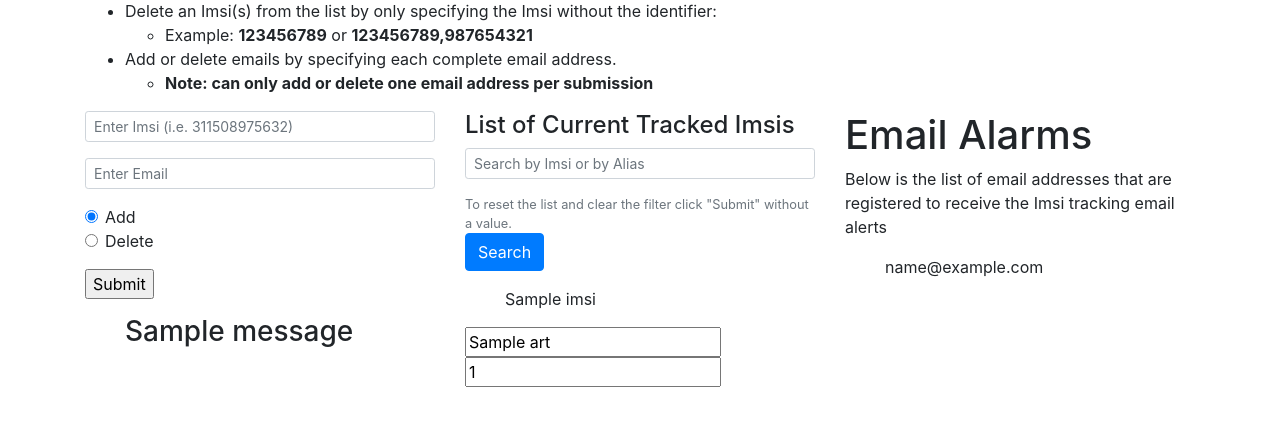
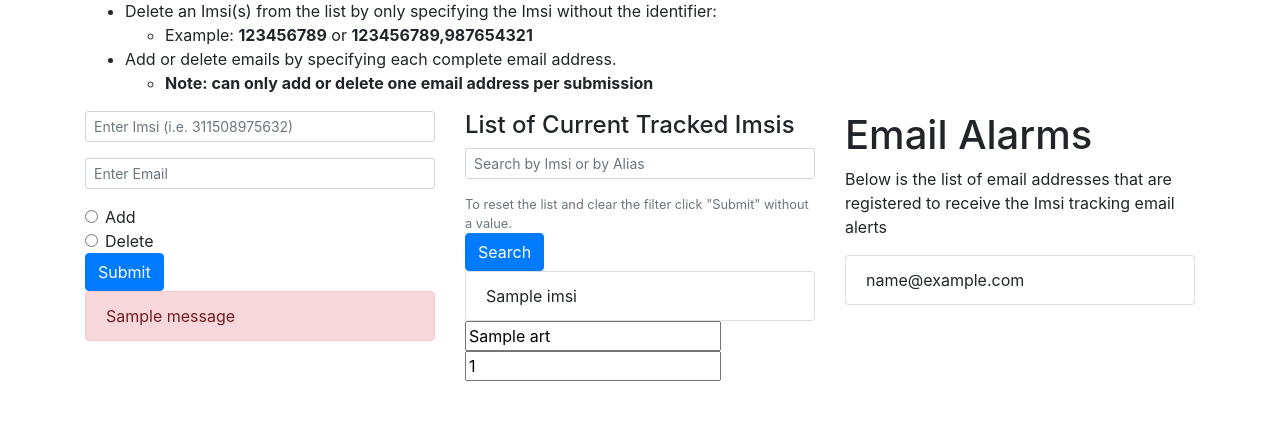
Before and after one commit to prowler0305/network_health_data, a Flask app: template uscc_api/templates/imsi_tracking/imsi_tracking.html in a window 1280 px wide. Shown: the part 214-640 px from the top of the page. Run offline with Flask 2, Linux system fonts and the light colour scheme; the template is opened without the code that fills it: most values are stand-ins (such as "Sample title", 1, 10 or a date in 2020); one stand-in notice (Sample message) is shown; form fields are guessed from the names that the template uses; some libraries are stand-ins or nearby versions.

Commit message:
Finish redesign of imsi_tracking.html with Bootstrap components. Fix 404 error loading bootstrap.min.js.

```diff
--- a/uscc_api/templates/imsi_tracking/imsi_tracking.html
+++ b/uscc_api/templates/imsi_tracking/imsi_tracking.html
@@ -6,8 +6,6 @@
 
     <!-- BootStrap CSS -->
     <link rel="stylesheet" media="screen" href={{ url_for('static', filename='bootstrap.min.css') }}>
-    <!-- BootStrap Javascript -->
-    <script src="\uscc_api\static\bootstrap.min.js"></script>
     <title>Imsi Web Tracker</title>
 </head>
 <body>
@@ -46,75 +44,93 @@
     <div class="container">
         <div class="row">
             <div class="col-sm-4">
-                <form method="POST">
+                <form method="POST" class="needs-validation" novalidate>
                     {{ form.csrf_token }}
                     <div class="form-group">
-                        <input class="form-control form-control-sm" type="text" id="imsi" name="imsi"
+                        <input class="form-control form-control-sm" type="text" id="imsis" name="imsis"
                                placeholder="Enter Imsi (i.e. 311508975632)">
+                        <div class="invalid-feedback">Please enter an Imsi</div>
                     </div>
                     <div class="form-group">
                         <input class="form-control form-control-sm" type="text" id="email" name="email"
                                placeholder="Enter Email">
                     </div>
-                    {% with messages = get_flashed_messages() %}
-                        {% if messages %}
-                            <ul>
-                                {% for message in messages %}
-                                    <p>
-                                        {% if message == "This field is required." %}
-                                            {{ message }}
-                                        {% endif%}
-                                    </p>
-                                {% endfor %}
-                            </ul>
-                        {% endif %}
-                    {% endwith%}
                     <div class="form-check">
-                        <input class="form-check-input" type="radio" name="addradio" id="addradio"
-                               value="Add" checked>
+                        <input class="form-check-input" type="radio" name="add_delete_radio" id="addradio"
+                               value="A">
                         <label class="form-check-label" for="addradio">
                             Add
                         </label>
                     </div>
                     <div class="form-check">
-                        <input class="form-check-input" type="radio" name="deleteradio" id="deleteradio" value="Delete">
+                        <input class="form-check-input" type="radio" name="add_delete_radio" id="deleteradio" value="D">
                         <label class="form-check-label" for="deleteradio">
                             Delete
                         </label>
                     </div>
+                    <button type="submit" class="btn btn-primary">Submit</button>
                     {% with messages = get_flashed_messages() %}
-                    {% if messages %}
-                        <ul>
+                        {% if messages %}
                             {% for message in messages %}
-                                <p>
-                                    {% if message in "Not a valid choice" %}
+                                {% if 'successfully' not in message %}
+                                    <div class="alert alert-danger" role="alertdialog">
                                         {{ message }}
-                                    {% endif%}
-                                </p>
+                                    </div>
+                                {% else %}
+                                    <div class="alert alert-success" role="alertdialog">
+                                        {{ message }}
+                                    </div>
+                                {% endif %}
                             {% endfor %}
-                        </ul>
-                    {% endif %}
-                    {% endwith %}
-                    {{ form.submit() }}
+                        {% endif %}
+                    {% endwith%}
                 </form>
-                {% with messages = get_flashed_messages() %}
-                    {% if messages %}
-                        <ul>
-                            {% for message in messages %}
-                                <p>
-                                    <h3>{{ message }}</h3>
-                                </p>
-                            {% endfor %}
-                        </ul>
-                    {% endif %}
-                {% endwith %}
-
+            <!--<form method="POST">-->
+                    <!--{{ form.csrf_token }}-->
+                    <!--<div class="form-group">-->
+                        <!--<input class="form-control form-control-sm" type="text" id="imsis" name="imsis"-->
+                               <!--placeholder="Enter Imsi (i.e. 311508975632)">-->
+                    <!--</div>-->
+                    <!--<div class="form-group">-->
+                        <!--<input class="form-control form-control-sm" type="text" id="email" name="email"-->
+                               <!--placeholder="Enter Email">-->
+                    <!--</div>-->
+                    <!--<div class="form-check">-->
+                        <!--<input class="form-check-input" type="radio" name="add_delete_radio" id="addradio"-->
+                               <!--value="A">-->
+                        <!--<label class="form-check-label" for="addradio">-->
+                            <!--Add-->
+                        <!--</label>-->
+                    <!--</div>-->
+                    <!--<div class="form-check">-->
+                        <!--<input class="form-check-input" type="radio" name="add_delete_radio" id="deleteradio" value="D">-->
+                        <!--<label class="form-check-label" for="deleteradio">-->
+                            <!--Delete-->
+                        <!--</label>-->
+                    <!--</div>-->
+                    <!--<button type="submit" class="btn btn-primary">Submit</button>-->
+                    <!--{% with messages = get_flashed_messages() %}-->
+                        <!--{% if messages %}-->
+                            <!--{% for message in messages %}-->
+                                <!--{% if 'successfully' not in message %}-->
+                                    <!--<div class="alert alert-danger" role="alertdialog">-->
+                                        <!--{{ message }}-->
+                                    <!--</div>-->
+                                <!--{% else %}-->
+                                    <!--<div class="alert alert-success" role="alertdialog">-->
+                                        <!--{{ message }}-->
+                                    <!--</div>-->
+                                <!--{% endif %}-->
+                            <!--{% endfor %}-->
+                        <!--{% endif %}-->
+                    <!--{% endwith%}-->
+                <!--</form>-->
             </div>
             <div class="col-sm-4">
                 <h4>List of Current Tracked Imsis</h4>
                 <form method="GET" role="form">
                     <div class="form-group">
-                        <input class="form-control form-control-sm" type="text" id="imsi_list" name="imsi"
+                        <input class="form-control form-control-sm" type="text" id="imsi_filter" name="imsi_filter"
                                placeholder="Search by Imsi or by Alias">
                     </div>
                     <!--{{ form.imsi_filter.label }}-->
@@ -123,14 +139,17 @@
                         To reset the list and clear the filter click "Submit" without a value.
                     </small>
                     <button type="submit" class="btn btn-primary">Search</button>
-                    <p></p>
                     {% if imsi_list %}
                         {% for imsi in imsi_list.values() %}
-                            <div>
-                                <ul style="list-style: none;">
-                                    <li>{{ imsi }}</li>
+                            {% if "No Imsi(s)" in imsi %}
+                                <div class="alert alert-info">
+                                    {{ imsi }}
+                                </div>
+                            {% else %}
+                                <ul class="list-group">
+                                    <li class="list-group-item">{{ imsi }}</li>
                                 </ul>
-                            </div>
+                            {% endif %}
                         {% endfor %}
                     {% endif %}
                     {% if art %}
@@ -149,106 +168,26 @@
                 {% if email_list %}
                     <div>
                         {% for email in email_list.values() %}
-                            <ul style="list-style: none;">
-                                <li>{{ email }}</li>
+                            {% if "No email" in email %}
+                            <div class="alert alert-info">
+                                {{ email }}
+                            </div>
+                            {% else %}
+                            <ul class="list-group">
+                                <li class="list-group-item">{{ email }}</li>
                             </ul>
+                            {% endif %}
                         {% endfor %}
                     </div>
                 {% endif %}
             </div>
         </div>
     </div>
-        <!--<form method="POST">-->
-            <!--{{ form.csrf_token }}-->
-            <!--{{ form.imsis.label }}-->
-            <!--{{ form.imsis(size=70) }}-->
-            <!--<p></p>-->
-            <!--{{ form.email.label }}-->
-            <!--{{ form.email(size=40) }}-->
-            <!--{% with messages = get_flashed_messages() %}-->
-            <!--{% if messages %}-->
-            <!--<ul>-->
-                <!--{% for message in messages %}-->
-                <!--<p>-->
-                    <!--{% if message == "This field is required." %}-->
-                        <!--{{ message }}-->
-                    <!--{% endif%}-->
-                <!--</p>-->
-                <!--{% endfor %}-->
-            <!--</ul>-->
-            <!--{% endif %}-->
-            <!--{% endwith%}-->
-            <!--{{ form.add_delete_radio.label }} {{form.add_delete_radio }}-->
-            <!--{% with messages = get_flashed_messages() %}-->
-                <!--{% if messages %}-->
-                    <!--<ul>-->
-                        <!--{% for message in messages %}-->
-                        <!--<p>-->
-                            <!--{% if message in "Not a valid choice" %}-->
-                                <!--{{ message }}-->
-                            <!--{% endif%}-->
-                        <!--</p>-->
-                        <!--{% endfor %}-->
-                    <!--</ul>-->
-                <!--{% endif %}-->
-            <!--{% endwith %}-->
-            <!--{{ form.submit() }}-->
-        <!--</form>-->
-    <!--{% with messages = get_flashed_messages() %}-->
-    <!--{% if messages %}-->
-    <!--<ul>-->
-        <!--{% for message in messages %}-->
-        <!--<p>-->
-            <!--<h3>{{ message }}</h3>-->
-        <!--</p>-->
-        <!--{% endfor %}-->
-    <!--</ul>-->
-    <!--{% endif %}-->
-    <!--{% endwith %}-->
 
-    <!--<div style="width: 100%; overflow: hidden;">-->
-        <!--<div style="width: 600px; float: left;">-->
-            <!--<h2>List of Current Tracked Imsis</h2>-->
-            <!--<form method="GET">-->
-                <!--{{ form.imsi_filter.label }}-->
-                <!--{{ form.imsi_filter(size=50, placeholder='Search by Imsi or by Alias')}}-->
-                <!--<h5>To reset the list and clear the filter click "Submit" without a value.</h5>-->
-                <!--{{ form.submit() }}-->
-                <!--<p></p>-->
-                <!--{% if imsi_list %}-->
-                    <!--{% for imsi in imsi_list.values() %}-->
-                        <!--<div>-->
-                            <!--<ul style="list-style: none;">-->
-                                <!--<li>{{ imsi }}</li>-->
-                            <!--</ul>-->
-                        <!--</div>-->
-                    <!--{% endfor %}-->
-                <!--{% endif %}-->
-                <!--{% if art %}-->
-                    <!--{{ form.art(value=art) }}-->
-                <!--{% endif %}-->
-                <!--{% if userid %}-->
-                    <!--{{ form.userid(value=userid) }}-->
-                <!--{% endif %}-->
-
-            <!--</form>-->
-        <!--</div>-->
-        <!--<div style="margin-left: 640px;">-->
-            <!--<h1>-->
-                <!--Email Alarms-->
-            <!--</h1>-->
-            <!--<p>Below is the list of email addresses that are registered to receive the Imsi tracking email alerts</p>-->
-            <!--{% if email_list %}-->
-                <!--<div>-->
-                    <!--{% for email in email_list.values() %}-->
-                        <!--<ul style="list-style: none;">-->
-                            <!--<li>{{ email }}</li>-->
-                        <!--</ul>-->
-                    <!--{% endfor %}-->
-                <!--</div>-->
-            <!--{% endif %}-->
-        <!--</div>-->
-    <!--</div>-->
-
+    <!-- Optional JavaScript -->
+    <!-- jQuery first, then Popper.js, then Bootstrap JS -->
+    <script src="https://code.jquery.com/jquery-3.2.1.slim.min.js" integrity="sha384-KJ3o2DKtIkvYIK3UENzmM7KCkRr/rE9/Qpg6aAZGJwFDMVNA/GpGFF93hXpG5KkN" crossorigin="anonymous"></script>
+    <script src="https://cdnjs.cloudflare.com/ajax/libs/popper.js/1.12.9/umd/popper.min.js" integrity="sha384-ApNbgh9B+Y1QKtv3Rn7W3mgPxhU9K/ScQsAP7hUibX39j7fakFPskvXusvfa0b4Q" crossorigin="anonymous"></script>
+    <script src="../../static/bootstrap.min.js"></script>
 </body>
 </html>
```
Also changed, not shown: uscc_api/templates/login.html (+7 -1 lines).
